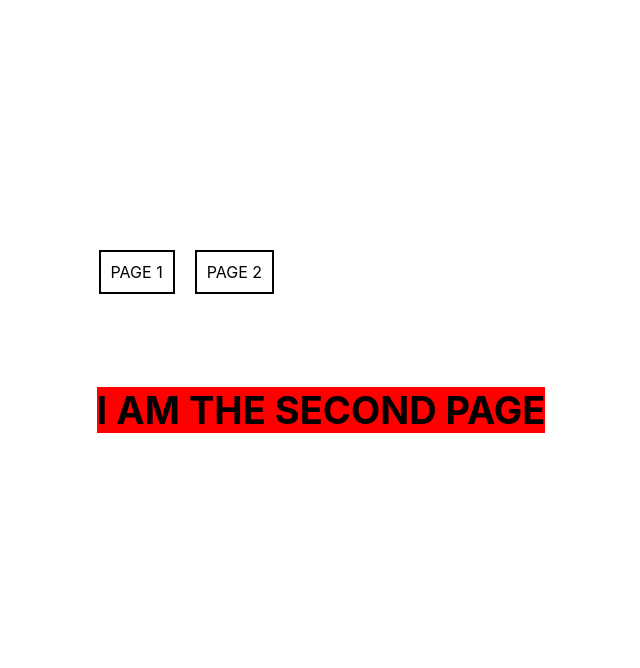
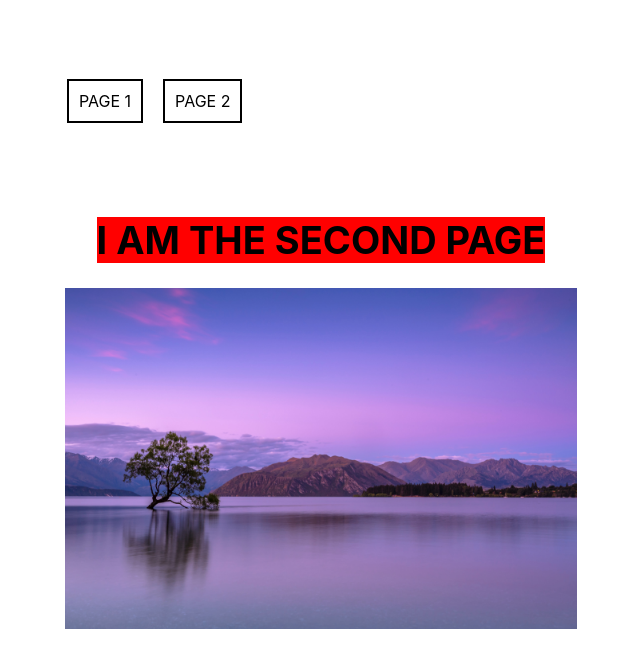
Before and after one commit to rick-moore/next-css-demo, a Next.js app: page /page2 in a window 1280 px wide. Shown: the top 668 px of the page, without its empty margins (319-959 px from the left). Built offline with nearby package versions, Linux system fonts and the light colour scheme.

Commit message:
add images

```diff
--- a/pages/page2.js
+++ b/pages/page2.js
@@ -1,4 +1,4 @@
-import React from 'react'
+import Image from 'next/image'
 import styles from '../styles/Home.module.css'
 import { motion } from 'framer-motion'
 
@@ -15,6 +15,13 @@ export default function page2() {
     >
       <main className={styles.main}>
         <h1>I AM THE SECOND PAGE</h1>
+        <Image
+          src='/image2.jpg'
+          alt='Image 2'
+          layout='fixed'
+          width={5128/10}
+          height={3419/10}
+        />
       </main>
     </motion.div>
     )
```
Also changed, not shown: pages/index.js (+7 -0 lines), public/image2.jpg (added), 1 other file (tests, documents, lock files or other folders).
